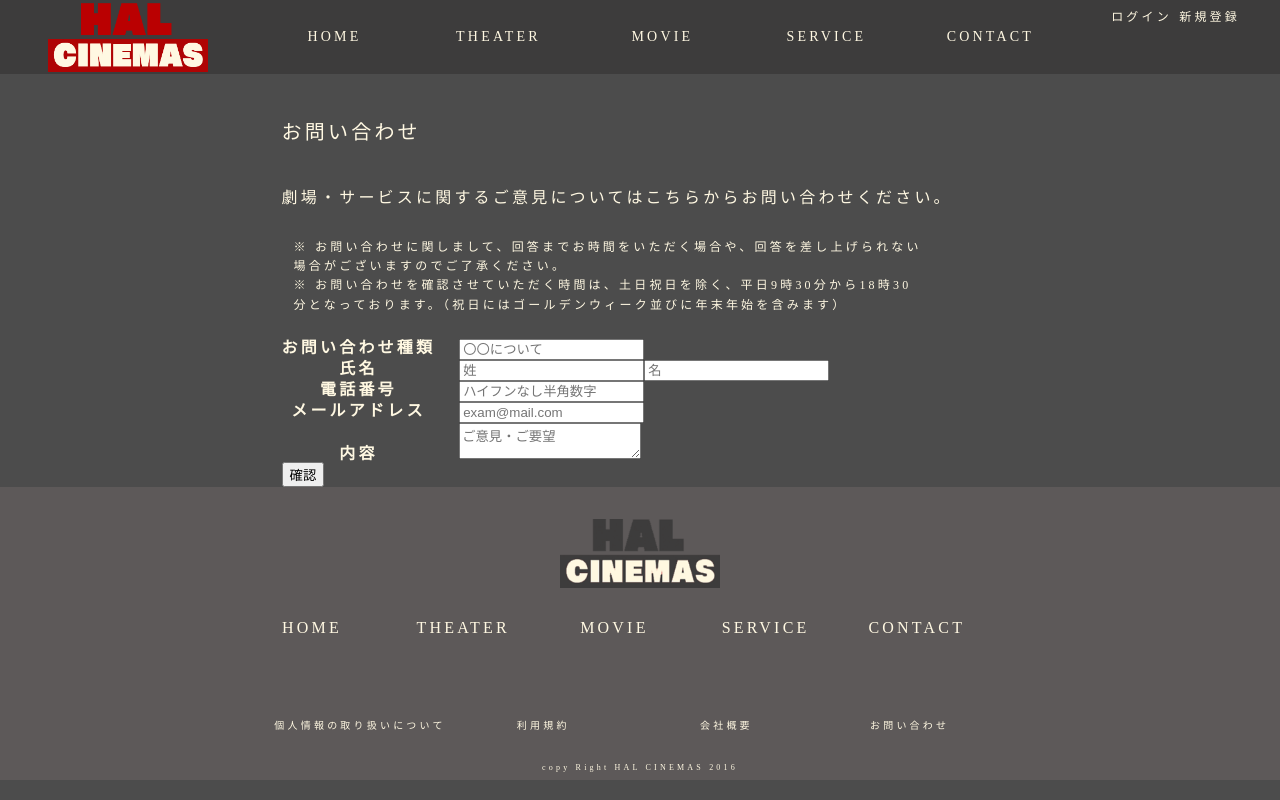
After one commit to HALcinemas/test, a PHP site: page /pages/general/contact.php in a window 1280 px wide. The commit adds this page. Run offline with PHP 8.4, Linux system fonts and the light colour scheme.

Commit message:
今日の分

```diff
--- /dev/null
+++ b/halcinemas_web/pages/general/contact.php
@@ -0,0 +1,52 @@
+<!DOCTYPE html>
+<html lang="ja">
+<head>
+	<meta charset="UTF-8">
+	<link rel="stylesheet" type="text/css" href="../../css/reset.css">
+	<link rel="stylesheet" type="text/css" href="../../css/style.min.css">
+	<title>CONTACT</title>
+</head>
+<body>
+	<header>
+		<?php
+			require('./template/header.php');
+		?>
+	</header>
+    <div class="contact">
+        <h2 class="contact-h2">お問い合わせ</h2>
+        <span class="contact-span">劇場・サービスに関するご意見についてはこちらからお問い合わせください。</span>
+        <p class="contact-text">
+            ※ お問い合わせに関しまして、回答までお時間をいただく場合や、回答を差し上げられない場合がございますのでご了承ください。<br>
+            ※ お問い合わせを確認させていただく時間は、土日祝日を除く、平日9時30分から18時30分となっております。（祝日にはゴールデンウィーク並びに年末年始を含みます）
+        </p>
+        <form action="contact_comf.php" method="POST" class="contact-form">
+            <table>
+                <tr>
+                    <th><label class="contact-label">お問い合わせ種類</label></th>
+                    <td><input type="text" name="" value="" placeholder="〇〇について"></td>
+                </tr>
+                <tr>
+                    <th><label class="contact-label">氏名</label></th>
+                    <td><input type="text" name="" value="" placeholder="姓"><input type="text" name="" value="" placeholder="名"></td>
+                </tr>
+                <tr>
+                    <th><label class="contact-label">電話番号</label></th>
+                    <td><input type="text" name="" value="" placeholder="ハイフンなし半角数字"></td>
+                </tr>
+                <tr>
+                    <th><label class="contact-label">メールアドレス</label></th>
+                    <td><input type="text" name="" value="" placeholder="exam@mail.com"></td>
+                </tr>
+                <tr>
+                    <th><label class="contact-label">内容</label></th>
+                    <td><textarea rows="" cols="" placeholder="ご意見・ご要望"></textarea></td>
+                </tr>
+                <td><button type="submit" class="contact-button">確認</button></td>
+            </table>
+        </form>
+    </div>
+    <?php
+        require('./template/footer.php');
+    ?>
+</body>
+</html>
--- a/halcinemas_web/scss/style.scss
+++ b/halcinemas_web/scss/style.scss
@@ -638,6 +638,35 @@ padding: 32px 0;}
     }
   }
 }
+/****************************************************/
+
+/********************* contact.php *******************/
+  .contact{
+    width: 56%;
+    margin: 0 auto;
+    color: $white;
+    &-h2{
+      font-weight: normal;
+      font-size: 20px;
+      margin: 48px 0 24px 0;
+    }
+    &-span{
+      display: inline-block;
+      margin: 24px 0;
+    }
+    &-text{
+      width: 88%;
+      font-size: 12px;
+      margin: 8px 0 24px 12px;
+      line-height: 1.6em;
+    }
+    &-label{
+      margin-right: 48px;
+    }
+  }
+/****************************************************/
+
+
 /*************** insert ****************/
 /*body {
   width: 960px;
```
Also changed, not shown: halcinemas_web/css/style.css (+22 -0 lines), halcinemas_web/css/style.min.css, halcinemas_web/pages/general/service.php (renamed from halcinemas_web/pages/general/servis.php).
